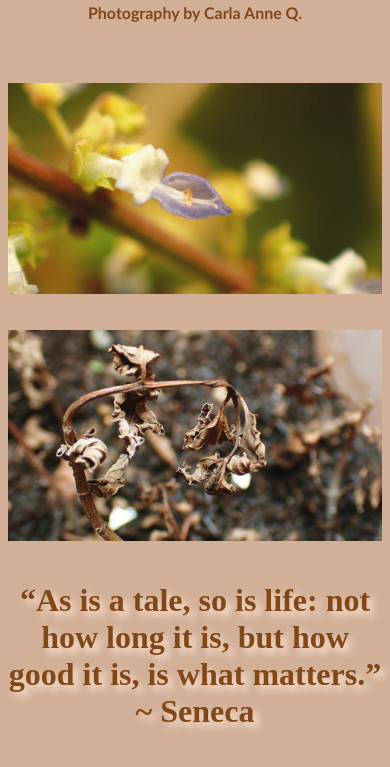
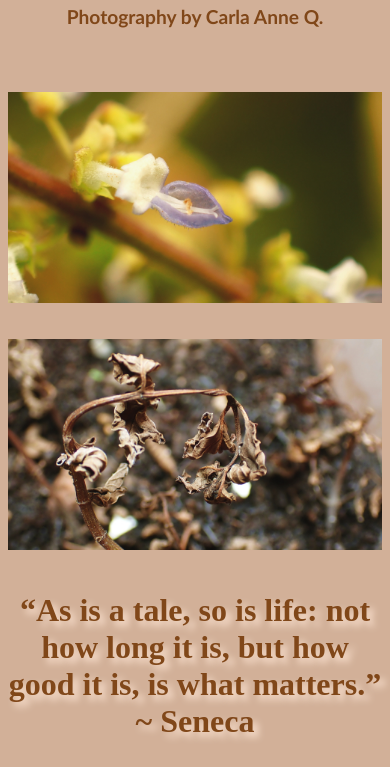
Before and after one commit to carly31/carly31.github.io, a plain HTML site: page index.html in a window 390 px wide. Shown: the part 73-840 px from the top of the page. Drawn offline with Linux system fonts and the light colour scheme; a web font is replaced by a local one.

Commit message:
minor updates

```diff
--- a/css/small.css
+++ b/css/small.css
@@ -45,11 +45,6 @@
 
     }
 
-    .sub-title {
-        font-size: 1em;
-        font-family: 'Trebuchet MS', 'Lucida Sans Unicode', 'Lucida Grande', 'Lucida Sans', Arial, sans-serif;
-    }
-
 
     .follow-accounts {
         display: block;
--- a/index.html
+++ b/index.html
@@ -28,7 +28,7 @@
 
     <div class="title-container">
     <h1 class="title">IMPERMANENT</h1>
-    <h2 class="sub-title">Photography by Carla Anne Q.</h2>
+    <h2 class="sub-title">Photography by <span style="white-space: nowrap">Carla Anne Q.</span></h2>
 </div>
 
 <div class="img-container">
@@ -94,7 +94,7 @@
 
 <div class="copyright footer">
     <p style="font-family:'Courier New', Courier, monospace; font-size: 0.9em;">https://carly31.github.io</p>
-    <p>Copyright 2020 Carla Anne Quario.</p>
+    <p>Copyright 2020 <span style="white-space: nowrap">Carla Anne Quario.</span></p>
 
 </div>
 
```
